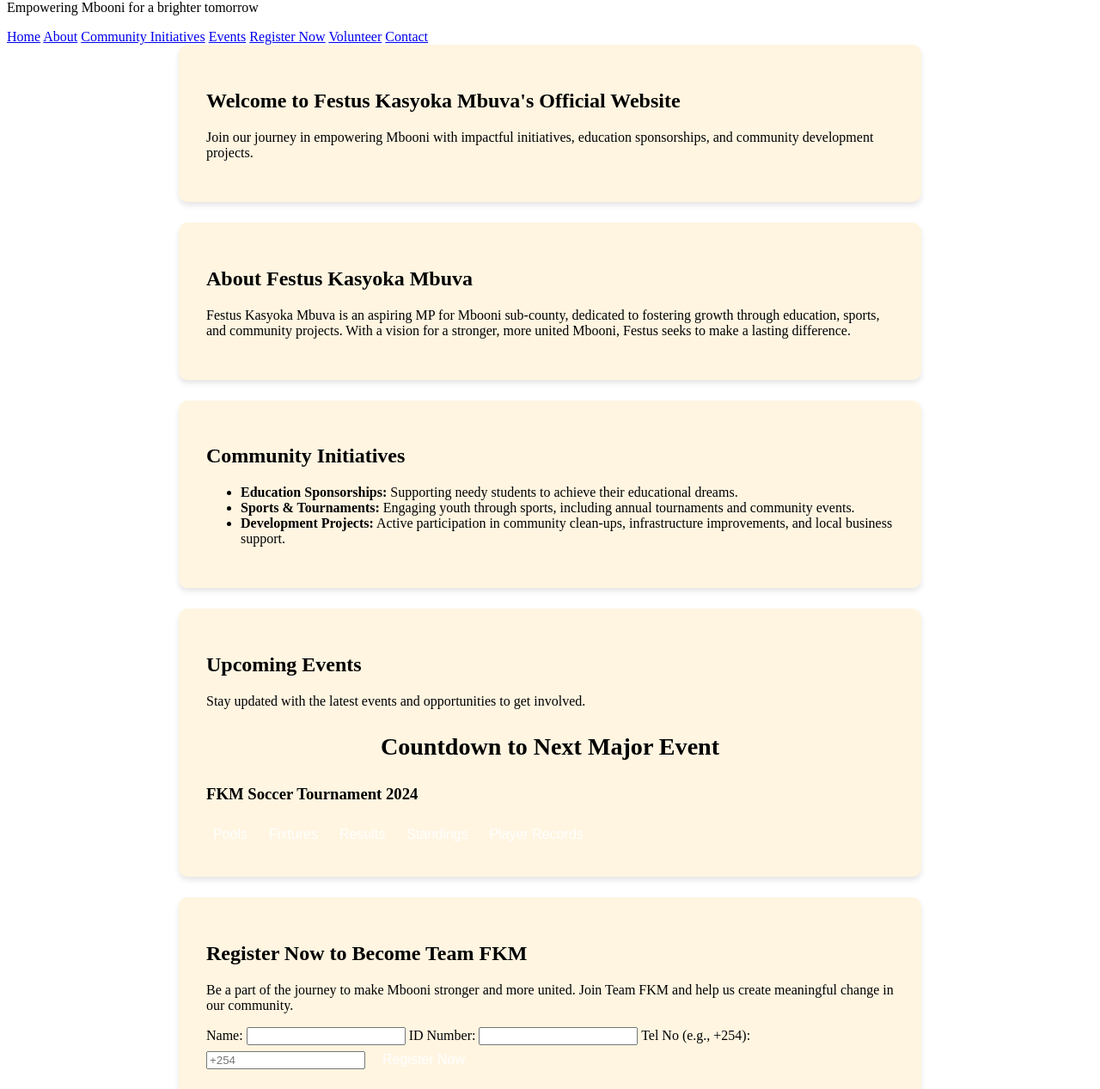
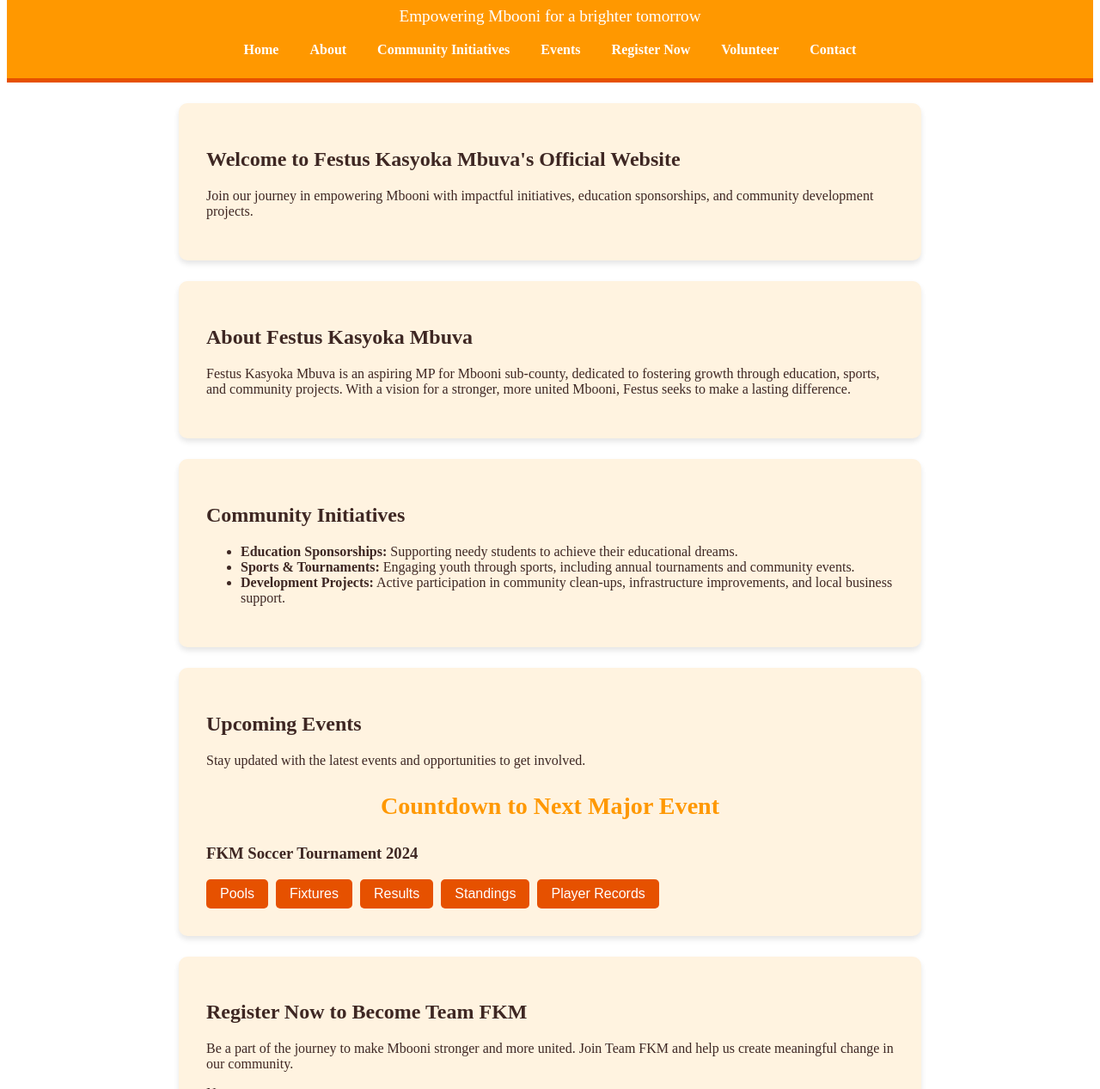
Before and after one commit to ecodes-ltd/festus-kasyoka-mbuva, a plain HTML site: page index.html in a window 1280 px wide. Shown: the part 80-1347 px from the top of the page at 86% size. Drawn offline with Linux system fonts and the light colour scheme; a script that the page names is missing.

Commit message:
Update styles.css

```diff
--- a/styles.css
+++ b/styles.css
@@ -1,3 +1,50 @@
+/* Define Primary and Secondary Colors */
+:root {
+    --primary-color: #FF9800; /* Main Orange */
+    --secondary-color: #E65100; /* Darker Orange */
+    --background-color: #FFF3E0; /* Light Background Orange */
+    --text-color: #3E2723; /* Dark Brown for readability */
+}
+
+/* General Section Styling */
+.content-section {
+    padding: 2rem;
+    max-width: 800px;
+    margin: 1.5rem auto;
+    background-color: var(--background-color);
+    color: var(--text-color);
+    border-radius: 10px;
+    box-shadow: 0px 4px 6px rgba(0, 0, 0, 0.1);
+}
+
+/* Header Styling */
+header {
+    text-align: center;
+    background-color: var(--primary-color);
+    color: white;
+    padding: 1.5rem;
+    border-bottom: 5px solid var(--secondary-color);
+}
+
+header h1 {
+    margin: 0;
+}
+
+header p {
+    font-size: 1.2rem;
+}
+
+nav a {
+    color: white;
+    margin: 0 1rem;
+    text-decoration: none;
+    font-weight: bold;
+}
+
+nav a:hover {
+    color: var(--background-color);
+}
+
 /* Countdown Timer Styling */
 #countdown-timer {
     text-align: center;
@@ -6,59 +53,50 @@
     color: var(--primary-color);
 }
 
-/* Tabs and tab content for tournament */
+/* Tabs and Tab Content Styling */
 .tabs button {
-    padding: 0.5rem;
+    padding: 0.5rem 1rem;
     margin-right: 5px;
     border: none;
-    color: #fff;
-    background-color: var(--primary-color);
+    color: white;
+    background-color: var(--secondary-color);
     cursor: pointer;
+    border-radius: 5px;
 }
 
 .tabs button:hover {
-    background-color: #E04000;
+    background-color: #BF360C;
 }
 
 .tab-content {
     display: none;
     padding: 1rem;
-    background-color: #FFF7E6;
+    background-color: #FFE0B2;
     border-radius: 5px;
     box-shadow: 0px 4px 6px rgba(0, 0, 0, 0.1);
 }
 
 .tab-content h4 {
-    color: var(--primary-color);
+    color: var(--secondary-color);
 }
 
-/* Styling for buttons and interactive sections */
+/* Buttons and Interactive Elements */
 button {
-    padding: 0.5rem 1rem;
+    padding: 0.6rem 1.2rem;
     font-size: 1rem;
     background-color: var(--primary-color);
     color: white;
     border: none;
     border-radius: 5px;
     cursor: pointer;
+    transition: background-color 0.3s ease;
 }
 
 button:hover {
-    background-color: #E04000;
+    background-color: var(--secondary-color);
 }
 
-/* General section styling */
-section {
-    padding: 2rem;
-    max-width: 800px;
-    margin: auto;
-    background-color: #FFF5E1;
-    border-radius: 10px;
-    margin-bottom: 1.5rem;
-    box-shadow: 0px 4px 6px rgba(0, 0, 0, 0.1);
-}
-
-/* Footer styling */
+/* Footer Styling */
 footer {
     background-color: var(--secondary-color);
     color: white;
@@ -66,3 +104,25 @@ footer {
     padding: 1rem;
     margin-top: 2rem;
 }
+
+/* Input and Form Styling */
+input[type="text"],
+input[type="email"],
+input[type="tel"],
+textarea {
+    width: 100%;
+    padding: 0.8rem;
+    margin: 0.5rem 0;
+    border: 1px solid var(--primary-color);
+    border-radius: 5px;
+    background-color: #FFF8E1;
+    color: var(--text-color);
+}
+
+input[type="text"]:focus,
+input[type="email"]:focus,
+input[type="tel"]:focus,
+textarea:focus {
+    outline: none;
+    border-color: var(--secondary-color);
+}
```
